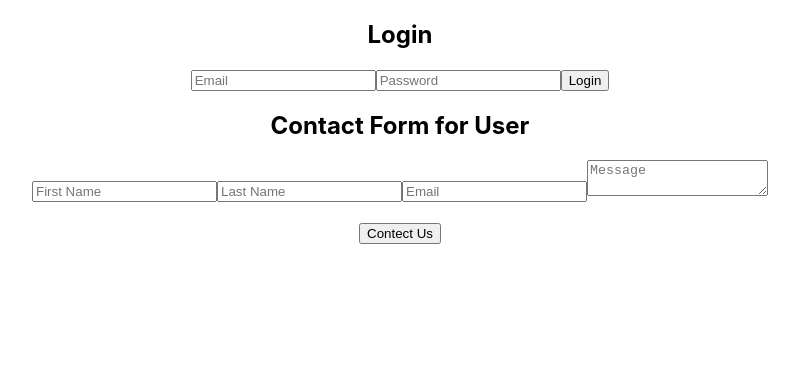
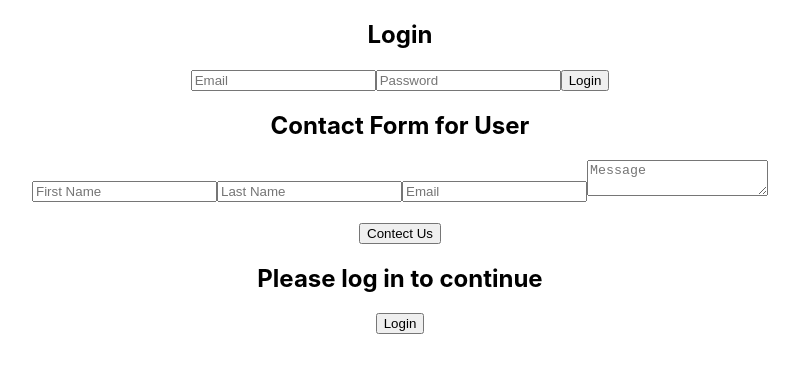
Before and after one commit to reetuTheCoder/unit_testing_react, a React (Create React App) app: page / in a window 1280 px wide. Shown: the top 372 px of the page, without its empty margins (240-1039 px from the left). Built offline with nearby package versions, Linux system fonts and the light colour scheme.

Commit message:
here we se auth with context Api

```diff
--- a/src/App.js
+++ b/src/App.js
@@ -1,14 +1,20 @@
-import './App.css';
-import ContactForm from './Components/Forms/ContactForm';
-import LoginForm from './Components/Forms/LoginForm';
+import "./App.css";
+import AuthApp from "./Components/AuthApp";
+import ContactForm from "./Components/Forms/ContactForm";
+import LoginForm from "./Components/Forms/LoginForm";
+import { AuthProvider } from "./context/AuthContext";
 // import TodoApp from './Components/TodoApp';
 
 function App() {
   return (
     <div className="App">
-     {/* <TodoApp/> */}
-     <LoginForm/>
-      <ContactForm/>
+      {/* <TodoApp/> */}
+      <LoginForm />
+      <ContactForm />
+
+      <AuthProvider>
+        <AuthApp />
+      </AuthProvider>
     </div>
   );
 }
--- /dev/null
+++ b/src/Components/AuthApp.js
@@ -0,0 +1,31 @@
+import React from "react";
+import { useAuth } from "../context/AuthContext";
+
+console.log(useAuth);
+
+const AuthApp = () => {
+  const { state, login, logout } = useAuth();
+  return (
+    <div>
+      <h2>
+        {state.isAuth
+          ? `Welcome, ${state.user.name}!`
+          : "Please log in to continue"}
+      </h2>
+
+      {state.isAuth ? (
+        <button onClick={logout}>Logout</button>
+      ) : (
+        <button
+          onClick={() =>
+            login({ name: "Reetu Singh", email: "reetu@gmail.com" })
+          }
+        >
+          Login
+        </button>
+      )}
+    </div>
+  );
+};
+
+export default AuthApp;
--- /dev/null
+++ b/src/context/AuthContext.js
@@ -0,0 +1,48 @@
+import React, { createContext, useContext, useReducer } from "react";
+
+const initialAuthState = {
+  user: null,
+  isAuth: false,
+};
+const authReducer = (state, action) => {
+  switch (action.type) {
+    case "LOGIN":
+      return {
+        ...state,
+        user: action.payload,
+        isAuth: true,
+      };
+
+    case "LOGOUT":
+      return {
+        ...state,
+        user: null,
+        isAuth: false,
+      };
+    default:
+      return state;
+  }
+};
+
+const AuthContext = createContext();
+console.log("AuthContextAuthContext", AuthContext);
+
+export const AuthProvider = ({ children }) => {
+  const login = (user) => {
+    dispatch({ type: "LOGIN", payload: user });
+  };
+
+  const logOut = () => {
+    dispatch({ type: "LOGOUT" });
+  };
+  const [state, dispatch] = useReducer(authReducer, initialAuthState);
+  return (
+    <div>
+      <AuthContext.Provider value={{ state, login, logOut }}>
+        {children}
+      </AuthContext.Provider>
+    </div>
+  );
+};
+
+export const useAuth = () => useContext(AuthContext);
```
